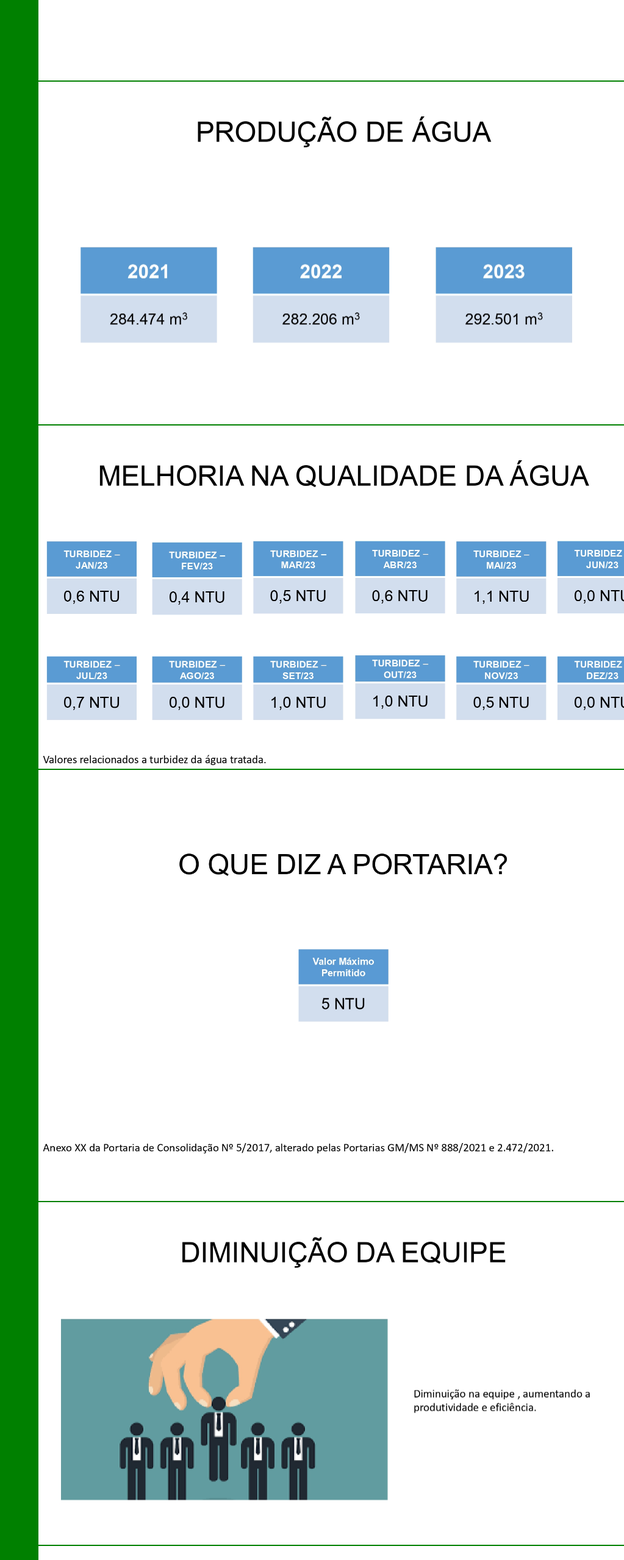
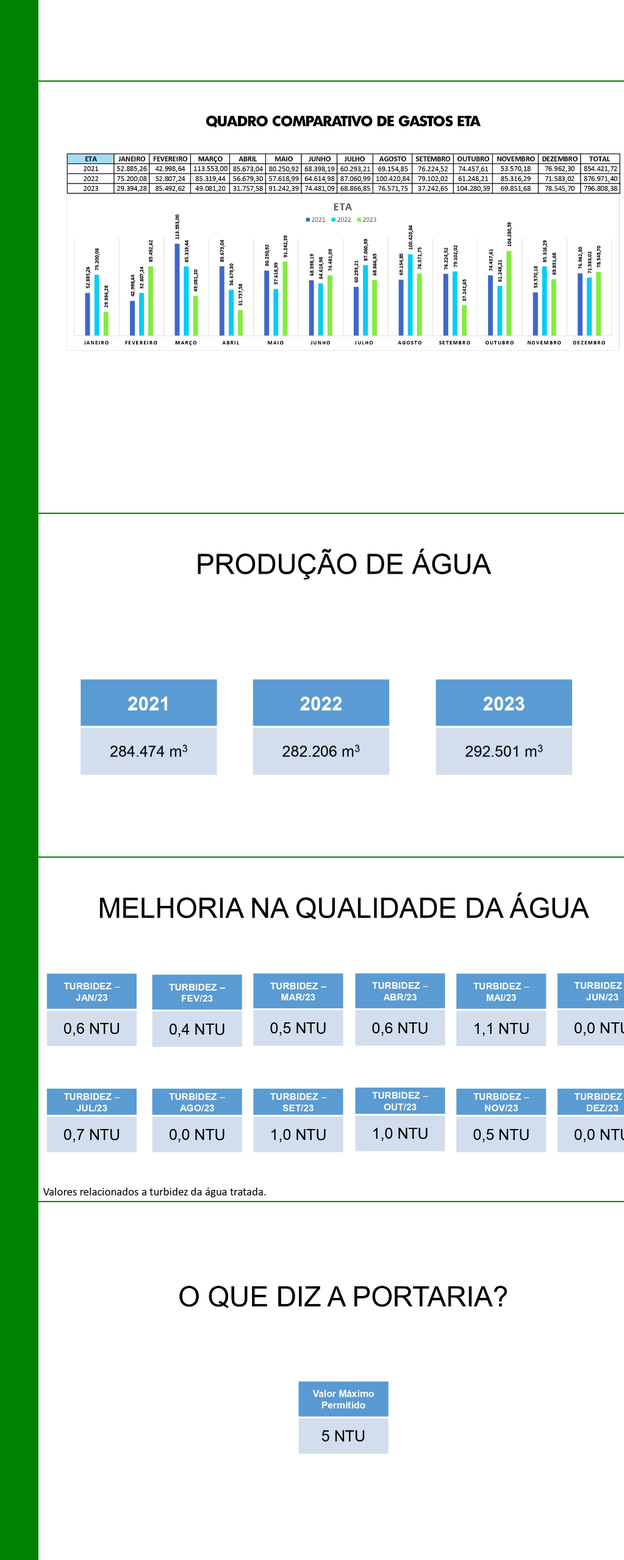
Before and after one commit to formulariosalbev/MELHORIAS_ALBEV, a plain HTML site: page estastisticos.html in a window 1280 px wide. Shown: the part 2001-4560 px from the top of the page at 61% size, without its empty margins (257-1280 px from the left). Drawn offline with Linux system fonts and the light colour scheme.

Commit message:
att finais

```diff
--- a/estastisticos.html
+++ b/estastisticos.html
@@ -14,10 +14,11 @@
         <img class="pdfs" src="imgs/estastisticos/CONSERVAÇÃO_page-0001.jpg" width="2000px">
         <img class="pdfs" src="imgs/estastisticos/Apresentação1_page-0001.jpg">
         <img class="pdfs" src="imgs/estastisticos/Apresentação1_page-0002.jpg">
+        <img class="pdfs" src="imgs/estastisticos/ETA_page-0001.jpg" width="2000px">
         <img class="pdfs" src="imgs/estastisticos/Apresentação1_page-0003.jpg">
 
         <img class="pdfs" src="imgs/estastisticos/Apresentação1_page-0004.jpg">
-        <img class="pdfs" src="imgs/estastisticos/base_comparacao_eta_page-0005.jpg" width="2000px>
+        <img class="pdfs" src="imgs/estastisticos/base_comparacao_eta_page-0005.jpg" width="2000px">
 
         <img class="pdfs" src="imgs/estastisticos/Apresentação1_page-0005.jpg">
         <img class="pdfs" src="imgs/estastisticos/Apresentação1_page-0006.jpg">
```
Also changed, not shown: eta.html (+1 -0 lines).
